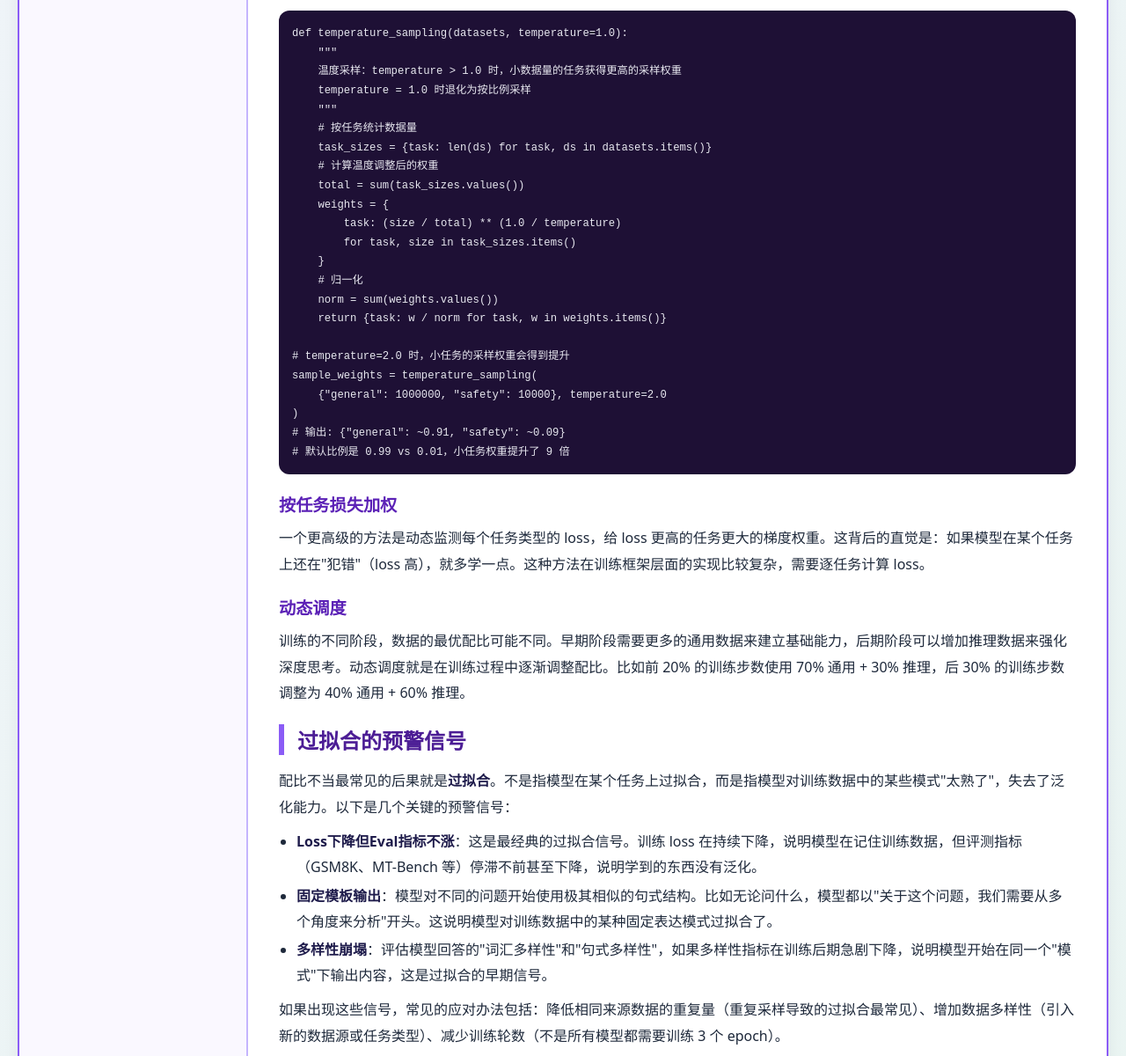
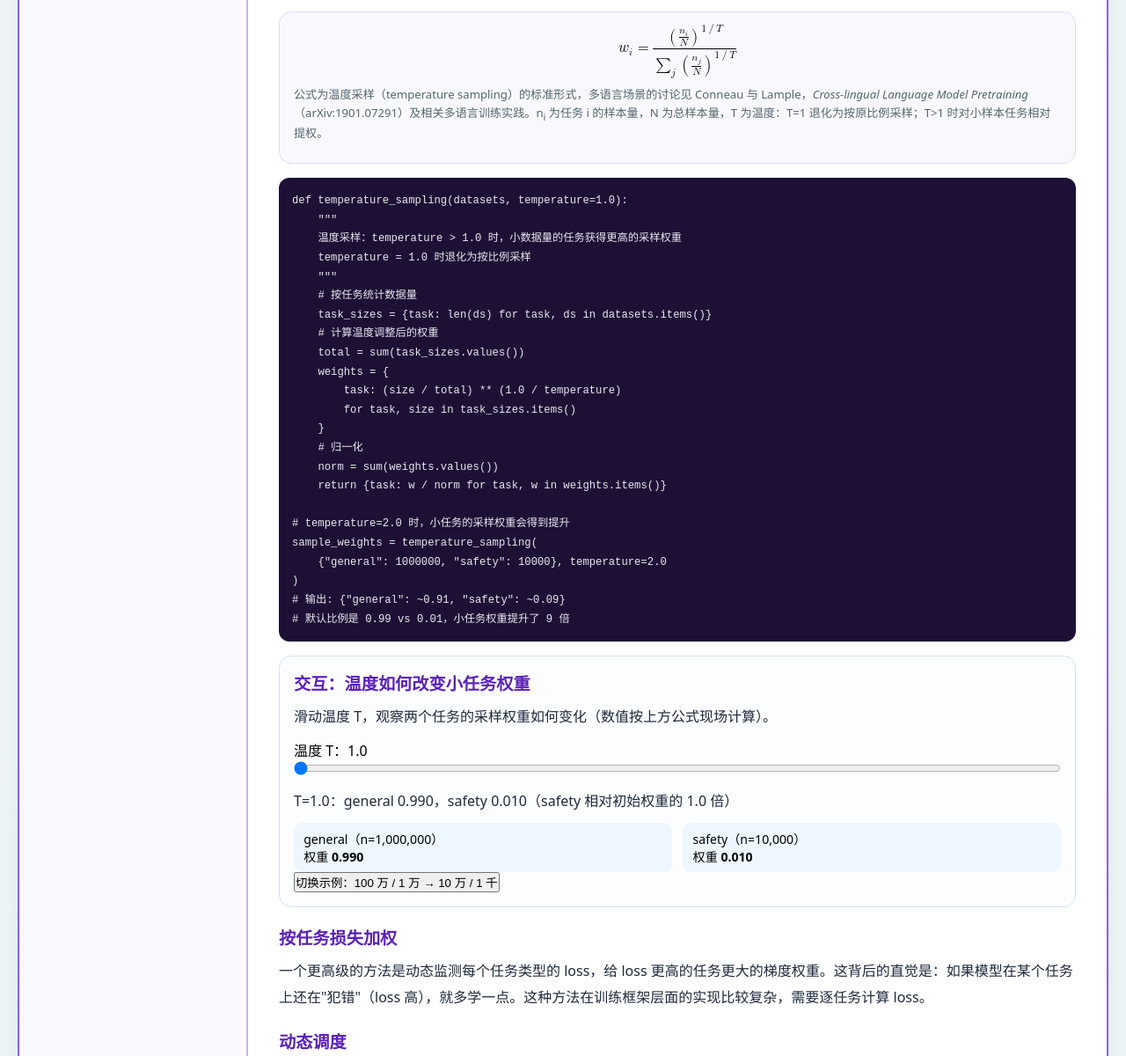
Before and after one commit to 1998x-stack/post-training-dataset-tutorial, a plain HTML site: page 13.html in a window 1280 px wide. Shown: the part 3153-4353 px from the top of the page at 88% size. Drawn offline with Linux system fonts and the light colour scheme.

Commit message:
feat(post-training-dataset-tutorial): 第13章加入温度采样权重公式与交互演示

```diff
--- a/13.html
+++ b/13.html
@@ -12,6 +12,17 @@
         figure { margin: 1.2rem 0; background: #fdfcff; border: 1px solid #e2d9f7; border-radius: 20px; padding: 1rem 1.1rem; }
         figure svg { width: 100%; height: auto; display: block; }
         figcaption { font-size: 0.86rem; color: #53676d; margin-top: 0.6rem; line-height: 1.65; }
+        .math-equation { margin: 1rem 0; background: #faf8ff; border: 1px solid #e2d9f7; border-radius: 14px; padding: 0.8rem 1rem; }
+        .math-scroll { overflow-x: auto; }
+        .math-scroll math { font-size: 1.05rem; }
+        .math-caption { font-size: 0.82rem; color: #53676d; margin-top: 0.5rem; line-height: 1.6; }
+        a:focus-visible, button:focus-visible, .math-scroll:focus-visible { outline: 3px solid #0ea5e9; outline-offset: 2px; }
+        .demo-card { margin: 1rem 0; background: #fbfdff; border: 1px solid #cfe3f0; border-radius: 14px; padding: 1rem; }
+        .demo-card h3 { margin-top: 0; }
+        .demo-slider { width: 100%; }
+        .demo-weights { display: flex; gap: 0.8rem; flex-wrap: wrap; margin-top: 0.5rem; }
+        .demo-weights div { flex: 1 1 10rem; background: #eef6ff; border-radius: 10px; padding: 0.5rem 0.7rem; font-size: 0.88rem; }
+        .demo-weights b { font-variant-numeric: tabular-nums; }
         .visually-hidden { position: absolute; width: 1px; height: 1px; overflow: hidden; clip: rect(0 0 0 0); white-space: nowrap; }
         .skip-link { position: absolute; left: -9999px; top: 0; z-index: 100; background: #6d28d9; color: #fff; padding: 0.6rem 1rem; border-radius: 0 0 12px 0; text-decoration: none; }
         .skip-link:focus { left: 0; }
@@ -196,6 +207,19 @@ for ratio in candidates:
         <h3>温度采样</h3>
         <p>当数据集中各任务的数据量差异很大时（比如你有 100 万条通用数据但只有 1 万条安全数据），直接按比例采样会导致安全数据几乎没机会被模型看到。温度采样通过给数据量小的任务更高的采样权重来解决这个问题。</p>
 
+        <div class="math-equation" role="group" aria-label="温度采样权重公式">
+            <div class="math-scroll" data-math-scroll tabindex="0" role="region" aria-label="温度采样权重公式，可横向滚动">
+                <math display="block" aria-label="任务 i 的采样权重 w_i 等于 n_i 除以 N 的 T 分之一次方，再除以所有任务该值的总和">
+                    <msub><mi>w</mi><mi>i</mi></msub><mo>=</mo>
+                    <mfrac>
+                        <msup><mrow><mo>(</mo><mfrac><msub><mi>n</mi><mi>i</mi></msub><mi>N</mi></mfrac><mo>)</mo></mrow><mrow><mn>1</mn><mo>/</mo><mi>T</mi></mrow></msup>
+                        <mrow><munder><mo>∑</mo><mi>j</mi></munder><msup><mrow><mo>(</mo><mfrac><msub><mi>n</mi><mi>j</mi></msub><mi>N</mi></mfrac><mo>)</mo></mrow><mrow><mn>1</mn><mo>/</mo><mi>T</mi></mrow></msup></mrow>
+                    </mfrac>
+                </math>
+            </div>
+            <p class="math-caption">公式为温度采样（temperature sampling）的标准形式，多语言场景的讨论见 Conneau 与 Lample，<em>Cross-lingual Language Model Pretraining</em>（arXiv:1901.07291）及相关多语言训练实践。n<sub>i</sub> 为任务 i 的样本量，N 为总样本量，T 为温度：T=1 退化为按原比例采样；T&gt;1 时对小样本任务相对提权。</p>
+        </div>
+
         <pre><code>def temperature_sampling(datasets, temperature=1.0):
     """
     温度采样：temperature > 1.0 时，小数据量的任务获得更高的采样权重
@@ -219,6 +243,16 @@ sample_weights = temperature_sampling(
 )
 # 输出: {"general": ~0.91, "safety": ~0.09}
 # 默认比例是 0.99 vs 0.01，小任务权重提升了 9 倍</code></pre>
+
+        <section class="demo-card" aria-labelledby="demo13-title">
+            <h3 id="demo13-title">交互：温度如何改变小任务权重</h3>
+            <p>滑动温度 T，观察两个任务的采样权重如何变化（数值按上方公式现场计算）。</p>
+            <label for="temp-range">温度 T：<output id="temp-value" for="temp-range">1.0</output></label>
+            <input class="demo-slider" type="range" id="temp-range" min="1" max="4" step="0.1" value="1" aria-describedby="temp-summary">
+            <p id="temp-summary" role="status" aria-live="polite">按原始比例采样：general 0.990，safety 0.010</p>
+            <div class="demo-weights" id="temp-weights"></div>
+            <button type="button" id="temp-swap" aria-pressed="false">切换示例：100 万 / 1 万 → 10 万 / 1 千</button>
+        </section>
 
         <h3>按任务损失加权</h3>
         <p>一个更高级的方法是动态监测每个任务类型的 loss，给 loss 更高的任务更大的梯度权重。这背后的直觉是：如果模型在某个任务上还在"犯错"（loss 高），就多学一点。这种方法在训练框架层面的实现比较复杂，需要逐任务计算 loss。</p>
@@ -273,5 +307,40 @@ sample_weights = temperature_sampling(
     </div>
 </div>
 </div>
+    <script>
+    (function () {
+        var presets = [{ general: 1000000, safety: 10000 }, { general: 100000, safety: 1000 }];
+        var idx = 0;
+        var range = document.getElementById('temp-range');
+        var out = document.getElementById('temp-value');
+        var summary = document.getElementById('temp-summary');
+        var box = document.getElementById('temp-weights');
+        var swap = document.getElementById('temp-swap');
+        function compute() {
+            var T = parseFloat(range.value), sizes = presets[idx], N = sizes.general + sizes.safety;
+            var raw = {}, sum = 0;
+            Object.keys(sizes).forEach(function (k) { var v = Math.pow(sizes[k] / N, 1 / T); raw[k] = v; sum += v; });
+            var w = {}; Object.keys(raw).forEach(function (k) { w[k] = raw[k] / sum; });
+            return { w: w, sizes: sizes, N: N };
+        }
+        function render() {
+            var T = parseFloat(range.value); out.textContent = T.toFixed(1);
+            var r = compute(), w = r.w;
+            box.innerHTML = Object.keys(r.sizes).map(function (k) {
+                return '<div>' + k + '（n=' + r.sizes[k].toLocaleString() + '）<br>权重 <b>' + w[k].toFixed(3) + '</b></div>';
+            }).join('');
+            var base = r.sizes.safety / r.N;
+            summary.textContent = 'T=' + T.toFixed(1) + '：general ' + w.general.toFixed(3) + '，safety ' + w.safety.toFixed(3) + '（safety 相对初始权重的 ' + (w.safety / base).toFixed(1) + ' 倍）';
+        }
+        range.addEventListener('input', render);
+        swap.addEventListener('click', function () {
+            idx = 1 - idx; var pressed = idx === 1;
+            swap.setAttribute('aria-pressed', String(pressed));
+            swap.textContent = pressed ? '切换示例：10 万 / 1 千 → 100 万 / 1 万' : '切换示例：100 万 / 1 万 → 10 万 / 1 千';
+            render();
+        });
+        render();
+    })();
+    </script>
 </body>
 </html>
```
